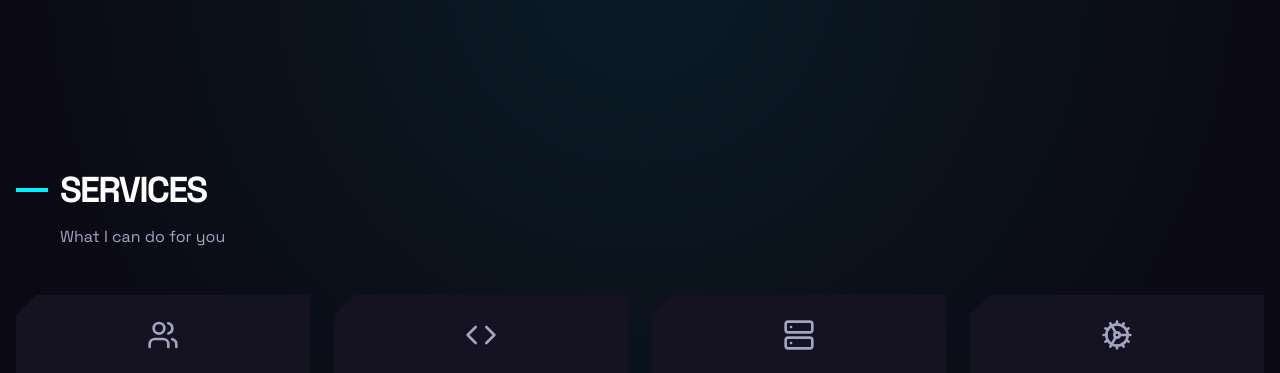
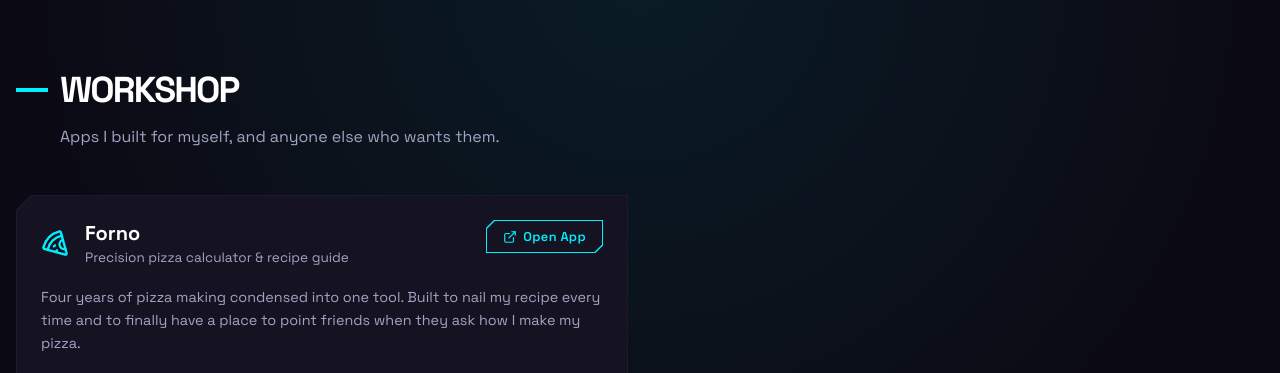
Before and after one commit to Norinot/personal_site_v3, a React (Vite) app in the folder fe/: page / in a window 1280 px wide. Shown: the part 2427-2800 px from the top of the page. Built offline with nearby package versions, Linux system fonts and the light colour scheme; no server answers.

Commit message:
add apps and fix missing favison finally

```diff
--- a/fe/index.html
+++ b/fe/index.html
@@ -4,6 +4,7 @@
 <head>
   <meta charset="UTF-8" />
   <meta name="viewport" content="width=device-width, initial-scale=1.0" />
+  <link rel="icon" type="image/svg+xml" href="/favicon.svg" />
   <title>Bernáth Márk Bence</title>
 </head>
 
--- a/fe/src/locales/en.json
+++ b/fe/src/locales/en.json
@@ -3,6 +3,7 @@
     "about": "About",
     "skills": "Skills",
     "projects": "Projects",
+    "apps": "Apps",
     "services": "Services",
     "hobbies": "Hobbies",
     "contactMe": "Contact Me"
@@ -135,5 +136,23 @@
       "invalidEmail": "Please enter a valid email address."
     }
   },
+  "apps": {
+    "sectionTitle": "Workshop",
+    "sectionSubtitle": "Apps I built for myself,  and anyone else who wants them.",
+    "launch": "Open App",
+    "items": {
+      "forno": {
+        "title": "Forno",
+        "subtitle": "Precision pizza calculator & recipe guide",
+        "description": "Four years of pizza making condensed into one tool. Built to nail my recipe every time and to finally have a place to point friends when they ask how I make my pizza.",
+        "features": [
+          "Calculator - precision dough ratios for any size, style or hydration level",
+          "Guided Flow - step-by-step setup for beginners: oven style, crust, bake schedule",
+          "My Recipe - my full process and everything I have learned over 4 years",
+          "Fundamentals - the why behind every technique, so nothing feels arbitrary"
+        ]
+      }
+    }
+  },
   "common": { "close": "Close" }
 }
--- a/fe/src/locales/hu.json
+++ b/fe/src/locales/hu.json
@@ -3,6 +3,7 @@
     "about": "Rólam",
     "skills": "Készségek",
     "projects": "Projektek",
+    "apps": "Appok",
     "services": "Szolgáltatások",
     "hobbies": "Hobbik",
     "contactMe": "Kapcsolat"
@@ -135,5 +136,23 @@
       "invalidEmail": "Érvénytelen email formátum."
     }
   },
+  "apps": {
+    "sectionTitle": "Workshop",
+    "sectionSubtitle": "Appok, amiket magamnak fejlesztettem, és bárkinek, aki szeretné.",
+    "launch": "Megnyitás",
+    "items": {
+      "forno": {
+        "title": "Forno",
+        "subtitle": "Precíz pizzaszámológép és recept útmutató",
+        "description": "Négy év pizzakészítés sűrítve egyetlen eszközbe. Azért csináltam, hogy minden alkalommal pontosan eltaláljam a receptemet, és végre legyen hova irányítanom a barátaimat, amikor megkérdezik, hogyan csinálom.",
+        "features": [
+          "Számológép - pontos tészta-arányok bármilyen mérethez, stílushoz vagy hidratációhoz",
+          "Irányított folyamat - lépésről lépésre haladó beállítás kezdőknek: sütő, kéreg, időzítés",
+          "A receptem - a teljes folyamatom és 4 év alatt szerzett összes tapasztalatom",
+          "Alapok - a technikák mögötti magyarázat, hogy semmi ne tűnjön önkényesnek"
+        ]
+      }
+    }
+  },
   "common": { "close": "Bezár" }
 }
--- a/fe/src/mainContent.tsx
+++ b/fe/src/mainContent.tsx
@@ -6,6 +6,7 @@ import Hero from "@/sections/Hero/Hero.component";
 import Navbar from "@/sections/Navbar/Navbar.component";
 import Skills from "@/sections/Skills/Skills.component";
 import Projects from "@/sections/Projects/Projects.component";
+import Apps from "@/sections/Apps/Apps.component";
 import MyServices from "@/sections/MyServices/MyServices.component";
 import WorkExperience from "@/sections/WorkExperience/WorkExperience.component";
 import Contact from "@/sections/Contact/Contact.component";
@@ -27,6 +28,7 @@ const MainContent = () => {
         <Hero scrollTo={scrollTo} />
         <Skills />
         <Projects />
+        <Apps />
         <MyServices />
         <WorkExperience />
         <Hobbies />
--- /dev/null
+++ b/fe/src/sections/Apps/Apps.component.tsx
@@ -0,0 +1,103 @@
+import ChamferBox from "@/components/CamferBox/ChamferBox.component";
+import SectionTitle from "@/components/SectionTitle/SectionTitle.component";
+import { ExternalLink } from "lucide-react";
+import styles from "./Apps.module.scss";
+import { useTranslation } from "react-i18next";
+import { getIcon } from "@/utils/getIcon";
+
+interface PersonalApp {
+  id: string;
+  icon: string;
+  link: string;
+  tags: string[];
+}
+
+const apps: PersonalApp[] = [
+  {
+    id: "forno",
+    icon: "pizza",
+    link: "https://forno.norinot.hu",
+    tags: ["React"],
+  },
+];
+
+const Apps = () => {
+  const { t } = useTranslation();
+
+  return (
+    <section id="apps">
+      <SectionTitle
+        title={t("apps.sectionTitle")}
+        subtitle={t("apps.sectionSubtitle")}
+      />
+
+      <div className={styles.appGrid}>
+        {apps.map((app) => {
+          const features = t(`apps.items.${app.id}.features`, {
+            returnObjects: true,
+          }) as string[];
+
+          return (
+            <ChamferBox
+              key={app.id}
+              cutSize={15}
+              borderColor="var(--bg-card-hover)"
+              bg="var(--bg-card)"
+              className={styles.appCard}
+              noPadding
+            >
+              <div className={styles.cardContent}>
+                <div className={styles.cardHeader}>
+                  <div className={styles.iconAndTitle}>
+                    <div className={styles.appIcon}>{getIcon(app.icon, 28)}</div>
+                    <div>
+                      <h3 className={styles.appName}>
+                        {t(`apps.items.${app.id}.title`)}
+                      </h3>
+                      <p className={styles.appTagline}>
+                        {t(`apps.items.${app.id}.subtitle`)}
+                      </p>
+                    </div>
+                  </div>
+                  <span className={styles.launchBtnWrapper}>
+                    <a
+                      href={app.link}
+                      target="_blank"
+                      rel="noopener noreferrer"
+                      className={styles.launchBtn}
+                    >
+                      <ExternalLink size={14} />
+                      {t("apps.launch")}
+                    </a>
+                  </span>
+                </div>
+
+                <p className={styles.description}>
+                  {t(`apps.items.${app.id}.description`)}
+                </p>
+
+                <ul className={styles.featureList}>
+                  {features.map((feature, i) => (
+                    <li key={i} className={styles.feature}>
+                      {feature}
+                    </li>
+                  ))}
+                </ul>
+
+                <div className={styles.tags}>
+                  {app.tags.map((tag) => (
+                    <span key={tag} className={styles.tag}>
+                      {tag}
+                    </span>
+                  ))}
+                </div>
+              </div>
+            </ChamferBox>
+          );
+        })}
+      </div>
+    </section>
+  );
+};
+
+export default Apps;
--- /dev/null
+++ b/fe/src/sections/Apps/Apps.module.scss
@@ -0,0 +1,139 @@
+@use "@/styles/variables" as *;
+
+.appGrid {
+  display: grid;
+  grid-template-columns: 1fr;
+  gap: 1.5rem;
+
+  @include lg {
+    grid-template-columns: repeat(2, 1fr);
+  }
+}
+
+.appCard {
+  transition: background-color 0.3s ease;
+}
+
+.cardContent {
+  padding: 1.5rem;
+  display: flex;
+  flex-direction: column;
+  gap: 1.25rem;
+  height: 100%;
+}
+
+.cardHeader {
+  display: flex;
+  justify-content: space-between;
+  align-items: flex-start;
+  gap: 1rem;
+}
+
+.iconAndTitle {
+  display: flex;
+  align-items: center;
+  gap: 1rem;
+}
+
+.appIcon {
+  color: var(--accent);
+  display: flex;
+  align-items: center;
+  flex-shrink: 0;
+}
+
+.appName {
+  margin: 0;
+  font-size: 1.25rem;
+  font-weight: 700;
+  color: var(--text-main);
+}
+
+.appTagline {
+  margin: 0.2rem 0 0;
+  font-size: 0.85rem;
+  color: var(--text-muted);
+}
+
+.launchBtnWrapper {
+  clip-path: polygon(8px 0%, 100% 0%, 100% calc(100% - 8px), calc(100% - 8px) 100%, 0% 100%, 0% 8px);
+  background: var(--accent);
+  padding: 1px;
+  display: inline-flex;
+  flex-shrink: 0;
+}
+
+.launchBtn {
+  display: inline-flex;
+  align-items: center;
+  gap: 0.4rem;
+  padding: 0.45rem 1rem;
+  background: var(--bg-card);
+  color: var(--accent);
+  text-decoration: none;
+  font-size: 0.8rem;
+  font-weight: 600;
+  font-family: inherit;
+  clip-path: polygon(8px 0%, 100% 0%, 100% calc(100% - 8px), calc(100% - 8px) 100%, 0% 100%, 0% 8px);
+  transition: background 0.2s ease, color 0.2s ease;
+  white-space: nowrap;
+  letter-spacing: 0.03em;
+
+  &:hover {
+    background: var(--accent);
+    color: var(--bg-dark);
+  }
+}
+
+.description {
+  margin: 0;
+  color: var(--text-muted);
+  line-height: 1.6;
+  font-size: 0.9rem;
+}
+
+.featureList {
+  margin: 0;
+  padding: 0;
+  list-style: none;
+  display: flex;
+  flex-direction: column;
+  gap: 0.5rem;
+}
+
+.feature {
+  display: flex;
+  align-items: flex-start;
+  gap: 0.75rem;
+  color: var(--text-muted);
+  font-size: 0.875rem;
+  line-height: 1.5;
+
+  &::before {
+    content: '';
+    display: inline-block;
+    width: 6px;
+    height: 6px;
+    background: var(--accent);
+    clip-path: polygon(50% 0%, 100% 50%, 50% 100%, 0% 50%);
+    flex-shrink: 0;
+    margin-top: 5px;
+  }
+}
+
+.tags {
+  display: flex;
+  flex-wrap: wrap;
+  gap: 0.5rem;
+  padding-top: 1rem;
+  border-top: 1px solid var(--bg-card-hover);
+  margin-top: auto;
+}
+
+.tag {
+  font-size: 0.75rem;
+  background-color: rgba(0, 0, 0, 0.3);
+  color: var(--accent);
+  padding: 0.25rem 0.5rem;
+  border: 1px solid var(--accent-dim);
+}
--- a/fe/src/sections/Hero/Hero.module.scss
+++ b/fe/src/sections/Hero/Hero.module.scss
@@ -115,16 +115,21 @@
   font-size: 3rem;
   font-weight: 700;
   line-height: 1.25;
-  color: var(--text-main);
-
-  @include md {
-    font-size: 4.5rem;
-  }
+  display: inline-block;
 
   background: var(--accent-gradient);
+
   -webkit-background-clip: text;
   -webkit-text-fill-color: transparent;
-  display: inline-block;
+
+  background-clip: text;
+  color: transparent;
+}
+
+.mainHeadline::selection {
+  color: var(--accent-gradient);
+  -webkit-text-fill-color: white;
+  background: var(--accent-color);
 }
 
 .introText {
--- a/fe/src/sections/Navbar/Navbar.component.tsx
+++ b/fe/src/sections/Navbar/Navbar.component.tsx
@@ -65,6 +65,7 @@ const Navbar = ({ activeSection, scrollTo }: NavbarProps) => {
     { id: "hero", translationKey: "nav.about" },
     { id: "skills", translationKey: "nav.skills" },
     { id: "projects", translationKey: "nav.projects" },
+    { id: "apps", translationKey: "nav.apps" },
     { id: "services", translationKey: "nav.services" },
     { id: "hobbies", translationKey: "nav.hobbies" },
   ];
--- a/fe/src/utils/getIcon.tsx
+++ b/fe/src/utils/getIcon.tsx
@@ -8,6 +8,7 @@ import {
   Database,
   Settings,
   MessageSquare,
+  Pizza,
   type LucideIcon,
 } from "lucide-react";
 
@@ -21,6 +22,7 @@ const iconMap: Record<string, LucideIcon> = {
   database: Database,
   settings: Settings,
   consulting: MessageSquare,
+  pizza: Pizza,
 };
 
 export const getIcon = (iconName: string, size = 24) => {
```
Also changed, not shown: fe/public/favicon.svg (added).
